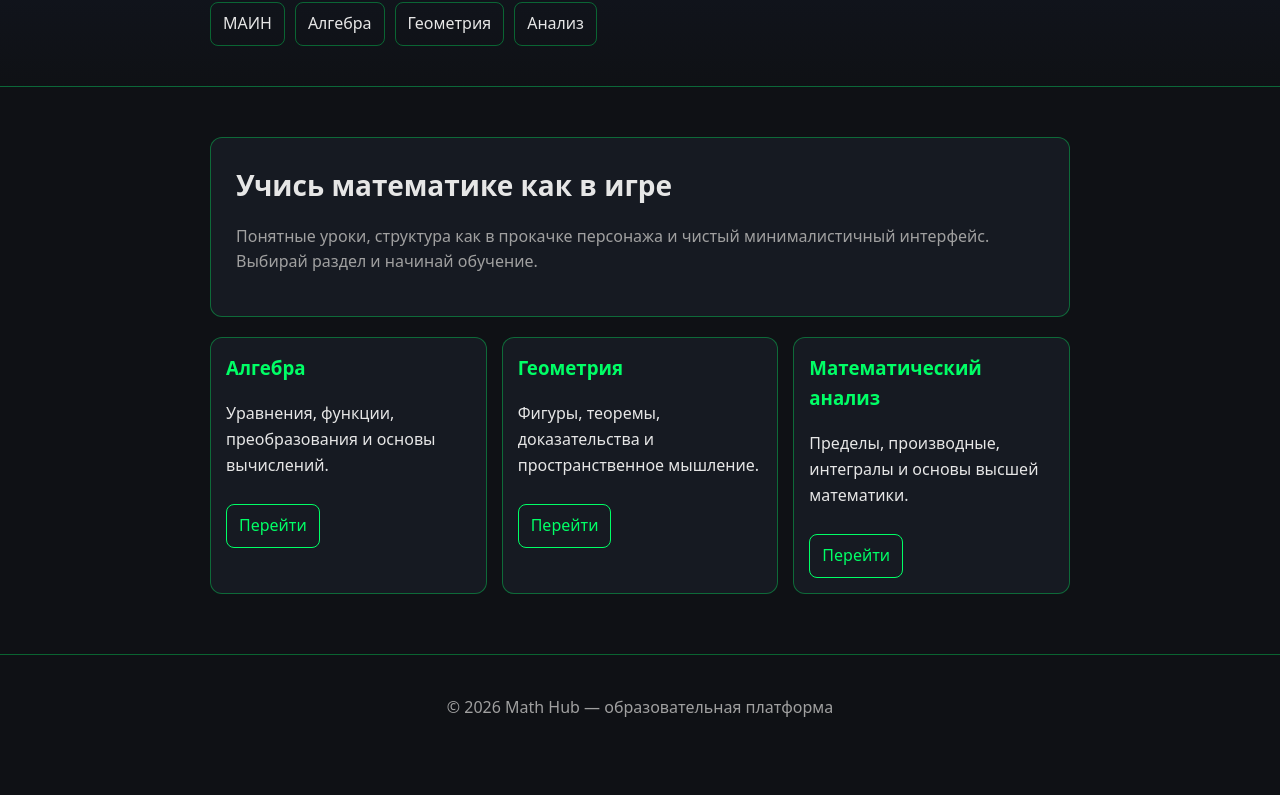
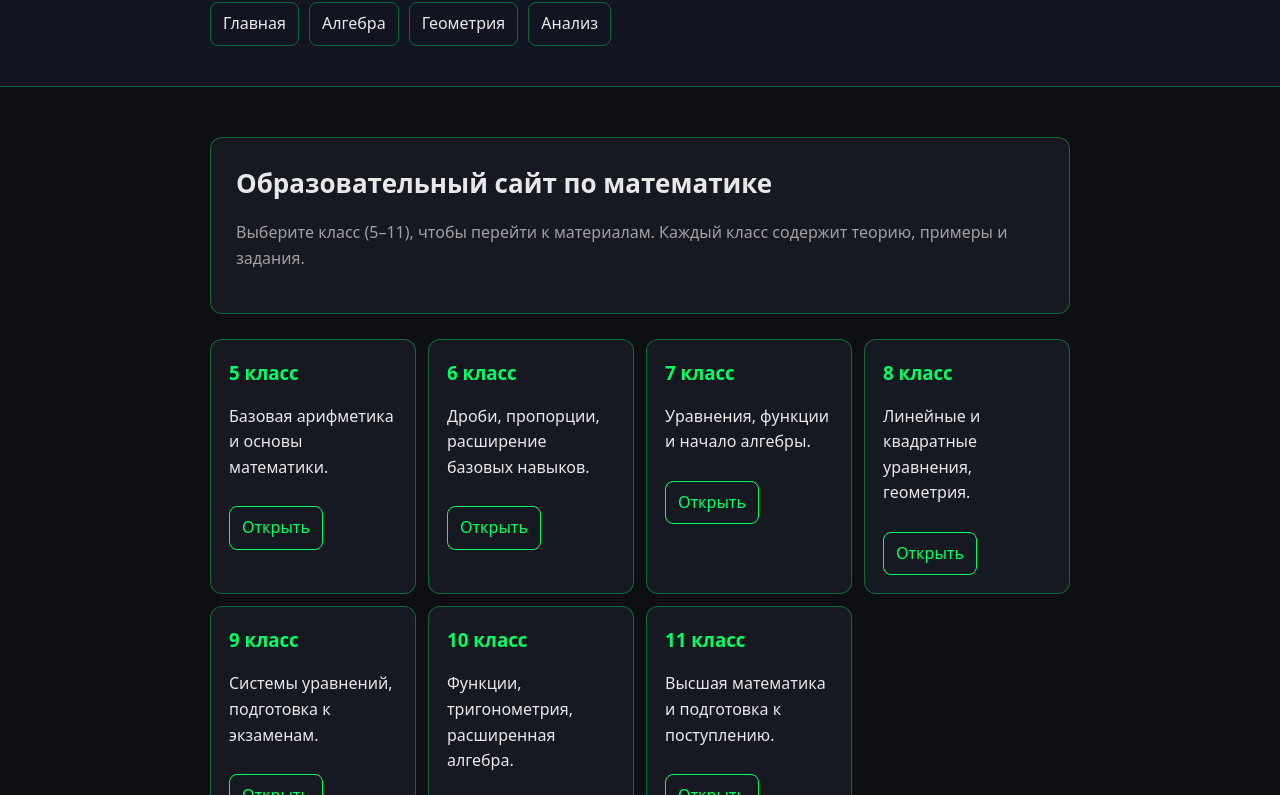
Before and after one commit to Drapejnik/epallaxis, a plain HTML site: page index.html in a window 1280 px wide. Shown: the part 83-878 px from the top of the page. Before the commit the page ends 843 px from the top, so only its background shows below. Drawn offline with Linux system fonts and the light colour scheme.

Commit message:
update site

```diff
--- a/index.html
+++ b/index.html
@@ -3,13 +3,13 @@
 <head>
   <meta charset="UTF-8" />
   <meta name="viewport" content="width=device-width, initial-scale=1.0"/>
-  <title>ААААА</title>
+  <title>Math Portal — Главная</title>
 
   <style>
     :root {
-      --bg: #0f1115;
-      --panel: #161a22;
-      --text: #e6e6e6;
+      --bg: #0e0f13;
+      --panel: #161922;
+      --text: #e8e8e8;
       --muted: #a0a0a0;
       --accent: #00ff66;
       --border: rgba(0, 255, 102, 0.35);
@@ -30,7 +30,7 @@
     header {
       padding: 20px;
       border-bottom: 1px solid var(--border);
-      background: linear-gradient(180deg, #121621, #0f1115);
+      background: #121521;
     }
 
     .container {
@@ -43,7 +43,6 @@
       font-size: 22px;
       font-weight: 700;
       color: var(--accent);
-      letter-spacing: 1px;
     }
 
     nav {
@@ -65,7 +64,6 @@
     nav a:hover {
       border-color: var(--accent);
       color: var(--accent);
-      transform: translateY(-1px);
     }
 
     .hero {
@@ -78,7 +76,7 @@
 
     .hero h1 {
       margin: 0 0 10px;
-      font-size: 28px;
+      font-size: 26px;
     }
 
     .hero p {
@@ -87,16 +85,16 @@
 
     .grid {
       display: grid;
-      grid-template-columns: repeat(auto-fit, minmax(220px, 1fr));
-      gap: 15px;
-      margin-top: 20px;
+      grid-template-columns: repeat(auto-fit, minmax(180px, 1fr));
+      gap: 12px;
+      margin-top: 25px;
     }
 
     .card {
       background: var(--panel);
       border: 1px solid var(--border);
       border-radius: 12px;
-      padding: 15px;
+      padding: 18px;
       transition: 0.2s;
     }
 
@@ -106,7 +104,7 @@
     }
 
     .card h3 {
-      margin-top: 0;
+      margin: 0 0 10px;
       color: var(--accent);
     }
 
@@ -123,7 +121,7 @@
 
     .btn:hover {
       background: var(--accent);
-      color: #0f1115;
+      color: #0e0f13;
     }
 
     footer {
@@ -140,10 +138,10 @@
 
 <header>
   <div class="container">
-    <div class="logo">MATH HUB // DARK MODE</div>
+    <div class="logo">MATH PORTAL</div>
 
     <nav>
-      <a href="index.html">МАИН</a>
+      <a href="index.html">Главная</a>
       <a href="algebra.html">Алгебра</a>
       <a href="geometry.html">Геометрия</a>
       <a href="analysis.html">Анализ</a>
@@ -154,31 +152,55 @@
 <main class="container">
 
   <section class="hero">
-    <h1>Учись математике как в игре</h1>
+    <h1>Образовательный сайт по математике</h1>
     <p>
-      Понятные уроки, структура как в прокачке персонажа и чистый минималистичный интерфейс.
-      Выбирай раздел и начинай обучение.
+      Выберите класс (5–11), чтобы перейти к материалам.
+      Каждый класс содержит теорию, примеры и задания.
     </p>
   </section>
 
   <section class="grid">
 
     <div class="card">
-      <h3>Алгебра</h3>
-      <p>Уравнения, функции, преобразования и основы вычислений.</p>
-      <a class="btn" href="algebra.html">Перейти</a>
+      <h3>5 класс</h3>
+      <p>Базовая арифметика и основы математики.</p>
+      <a class="btn" href="class5.html">Открыть</a>
     </div>
 
     <div class="card">
-      <h3>Геометрия</h3>
-      <p>Фигуры, теоремы, доказательства и пространственное мышление.</p>
-      <a class="btn" href="geometry.html">Перейти</a>
+      <h3>6 класс</h3>
+      <p>Дроби, пропорции, расширение базовых навыков.</p>
+      <a class="btn" href="class6.html">Открыть</a>
     </div>
 
     <div class="card">
-      <h3>Математический анализ</h3>
-      <p>Пределы, производные, интегралы и основы высшей математики.</p>
-      <a class="btn" href="analysis.html">Перейти</a>
+      <h3>7 класс</h3>
+      <p>Уравнения, функции и начало алгебры.</p>
+      <a class="btn" href="class7.html">Открыть</a>
+    </div>
+
+    <div class="card">
+      <h3>8 класс</h3>
+      <p>Линейные и квадратные уравнения, геометрия.</p>
+      <a class="btn" href="class8.html">Открыть</a>
+    </div>
+
+    <div class="card">
+      <h3>9 класс</h3>
+      <p>Системы уравнений, подготовка к экзаменам.</p>
+      <a class="btn" href="class9.html">Открыть</a>
+    </div>
+
+    <div class="card">
+      <h3>10 класс</h3>
+      <p>Функции, тригонометрия, расширенная алгебра.</p>
+      <a class="btn" href="class10.html">Открыть</a>
+    </div>
+
+    <div class="card">
+      <h3>11 класс</h3>
+      <p>Высшая математика и подготовка к поступлению.</p>
+      <a class="btn" href="class11.html">Открыть</a>
     </div>
 
   </section>
@@ -187,7 +209,7 @@
 
 <footer>
   <div class="container">
-    © 2026 Math Hub — образовательная платформа
+    © 2026 Math Portal — все права защищены
   </div>
 </footer>
 
```
